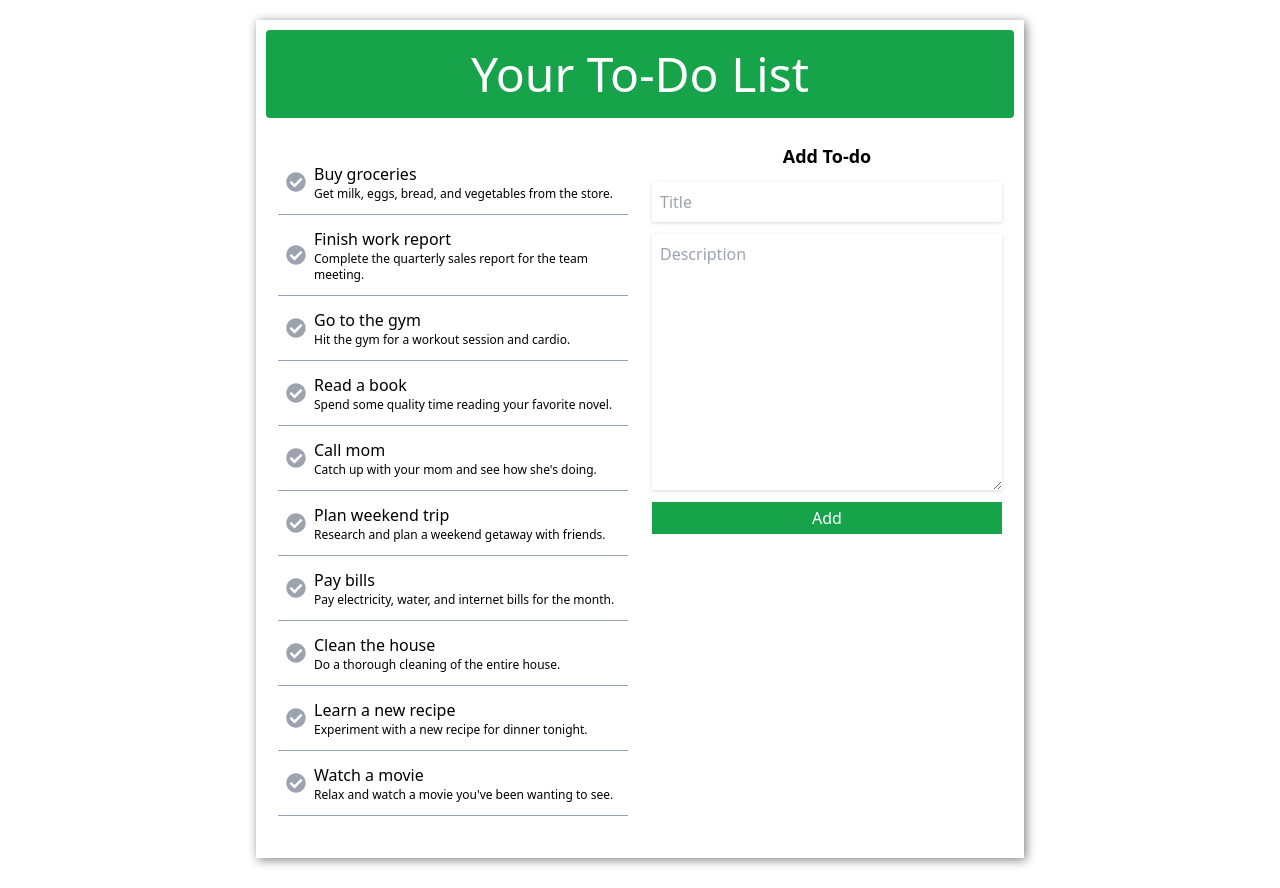
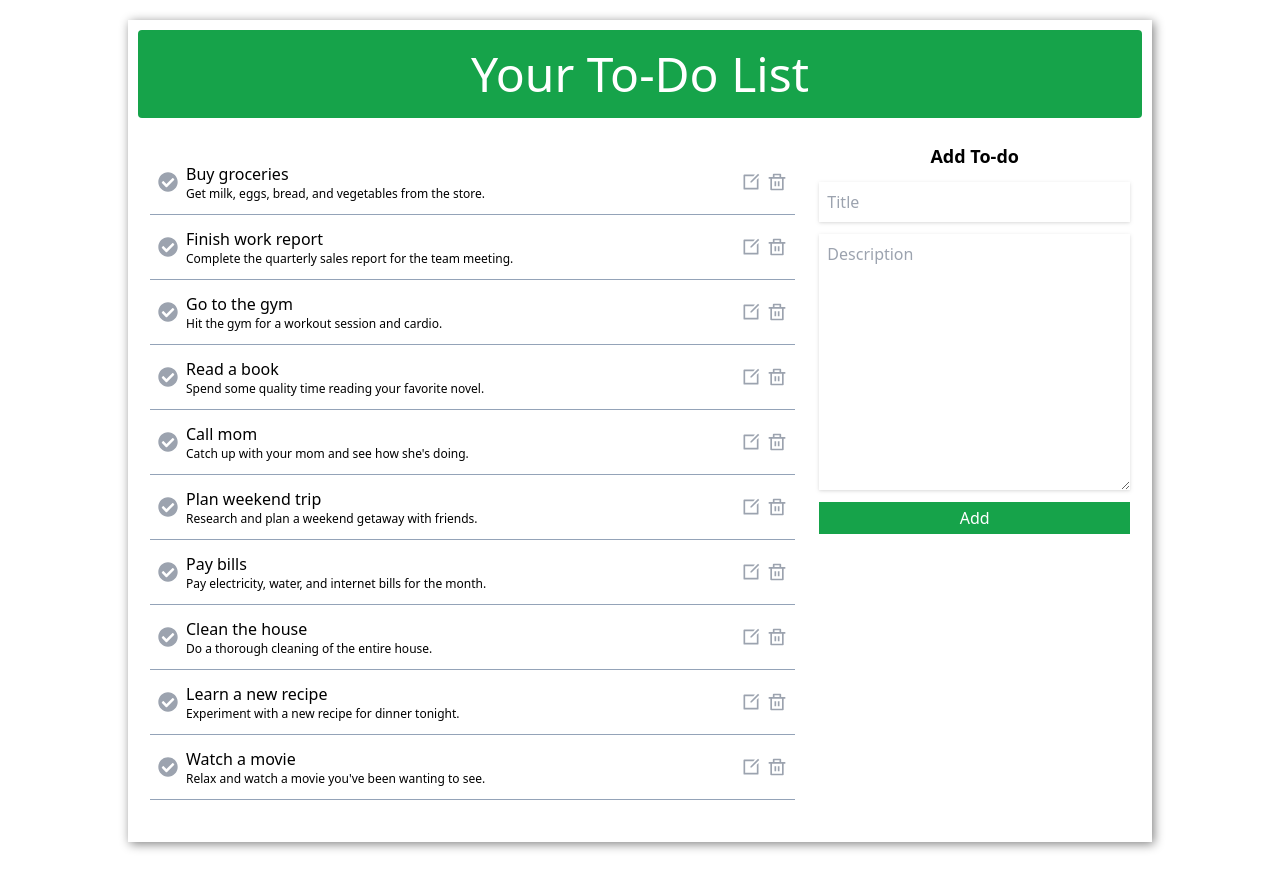
Before and after one commit to rennjay/react-to-do, a React (Create React App) app: page / in a window 1280 px wide. Built offline with nearby package versions, Linux system fonts and the light colour scheme.

Commit message:
Add delete and edit icons

```diff
--- a/src/App.css
+++ b/src/App.css
@@ -8,7 +8,7 @@ main {
   cursor: pointer;
 }
 .task-item-container:hover {
-  transform: scaleX(1.01);
+  /* transform: scaleX(1.01); */
   transition: ease-out 0.2s;
   background-color: aliceblue;
 }
--- a/src/App.js
+++ b/src/App.js
@@ -58,13 +58,13 @@ const [description, setDescription] = useState("");
   };
 
   return (
-    <main className='max-w-3xl mx-auto mt-5'>
+    <main className='max-w-5xl mx-auto mt-5'>
     <h1 className='text-5xl text-center bg-green-600 p-5 rounded text-white'>Your To-Do List</h1>
     <div className='flex justify-between'>
-      <section className="left p-3 w-full">
+      <section className="left p-3 w-2/3">
         <ListOfTask todoList={todoList} handleCompleteTodo={handleCompleteTodo}/>
       </section>
-      <section className="right p-3 w-full">
+      <section className="right p-3 w-1/3">
         <TodoForm handleTodoAdd={handleAddTodo}
         handleTitleChange={handleTitleChange} title={title}
         handleDescriptionChange={handleDescriptionChange} description={description} />
--- /dev/null
+++ b/src/components/TaskControls.js
@@ -0,0 +1,12 @@
+import { RiDeleteBinLine, RiEditBoxLine } from 'react-icons/ri';
+
+const TaskControls = function() {
+    return (
+        <div className="task-controls flex justify-items-center items-center px-2 gap-1.5">
+            <RiEditBoxLine className='text-gray-400 text-xl'/>
+            <RiDeleteBinLine className='text-gray-400 text-xl'/>
+        </div>
+    );
+}
+
+export default TaskControls;
--- a/src/components/TaskItem.js
+++ b/src/components/TaskItem.js
@@ -1,14 +1,15 @@
 import { FaCheckCircle } from 'react-icons/fa';
+import TaskControls from './TaskControls';
 
 function TaskItem({todo, handleCompleteTodo}){
     return(
-        <div className="flex task-item-container py-3" onClick={(event) => handleCompleteTodo(event, todo)}>
+        <div className="flex task-item-container py-3 justify-between" onClick={(event) => handleCompleteTodo(event, todo)}>
+            <div className="task-item-content flex">
                 <div className="flex justify-items-center items-center px-2">
                     <FaCheckCircle className={'text-xl ' + (todo.isCompleted ? 'text-green-600' : 'text-gray-400')} />
                 </div>
                 <div>
                     <div className="TaskItemHeader flex">
-                    {/* <input id={'checkbox' + todo.id} onClick={(event) => handleCompleteTodo(event, todo)} type="checkbox" /> */}
                         <span className= { todo.isCompleted ? 'line-through':''}>{todo.title}</span>
                     </div>
                     <div className="task-item-description text-xs">
@@ -16,6 +17,8 @@ function TaskItem({todo, handleCompleteTodo}){
                     </div>
                 </div>
             </div>
+            <TaskControls />
+        </div>
     );
 }
 export default TaskItem;
```
Lines whose indentation alone changed are shown as unchanged.
